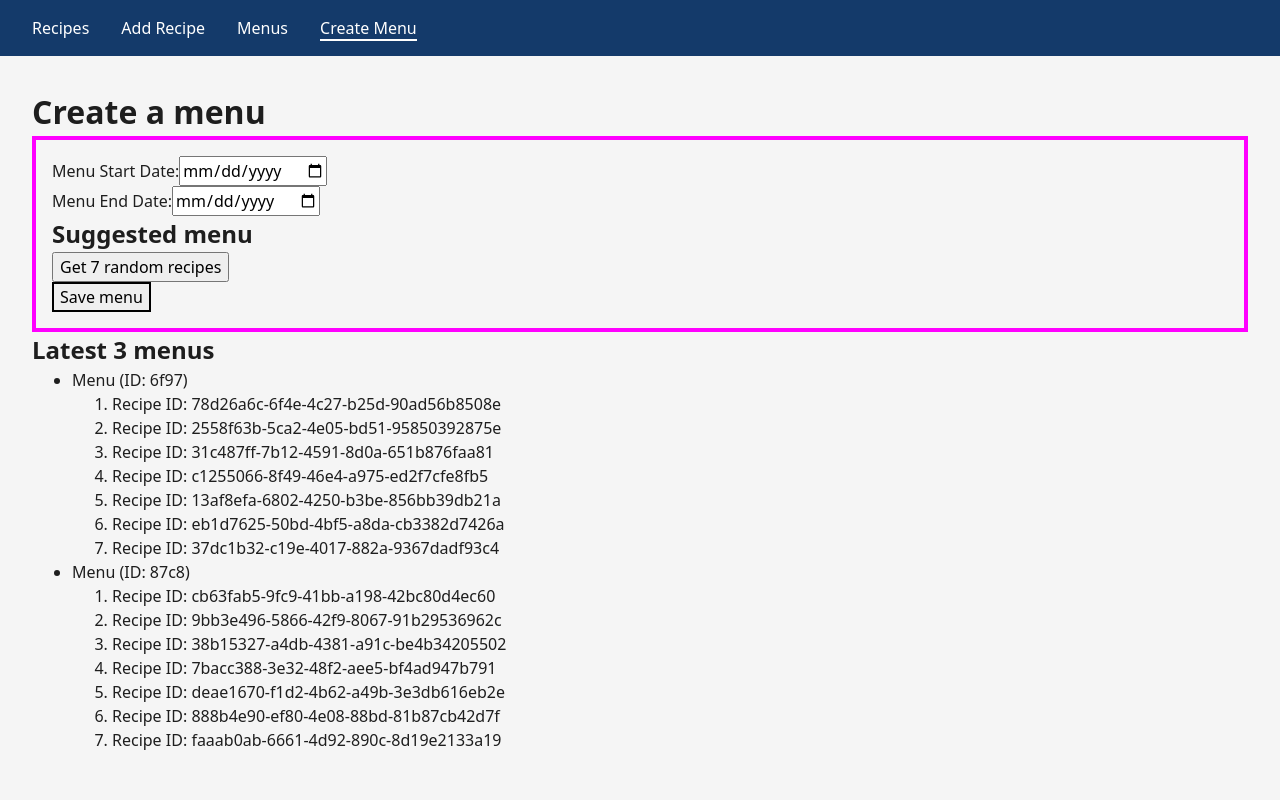
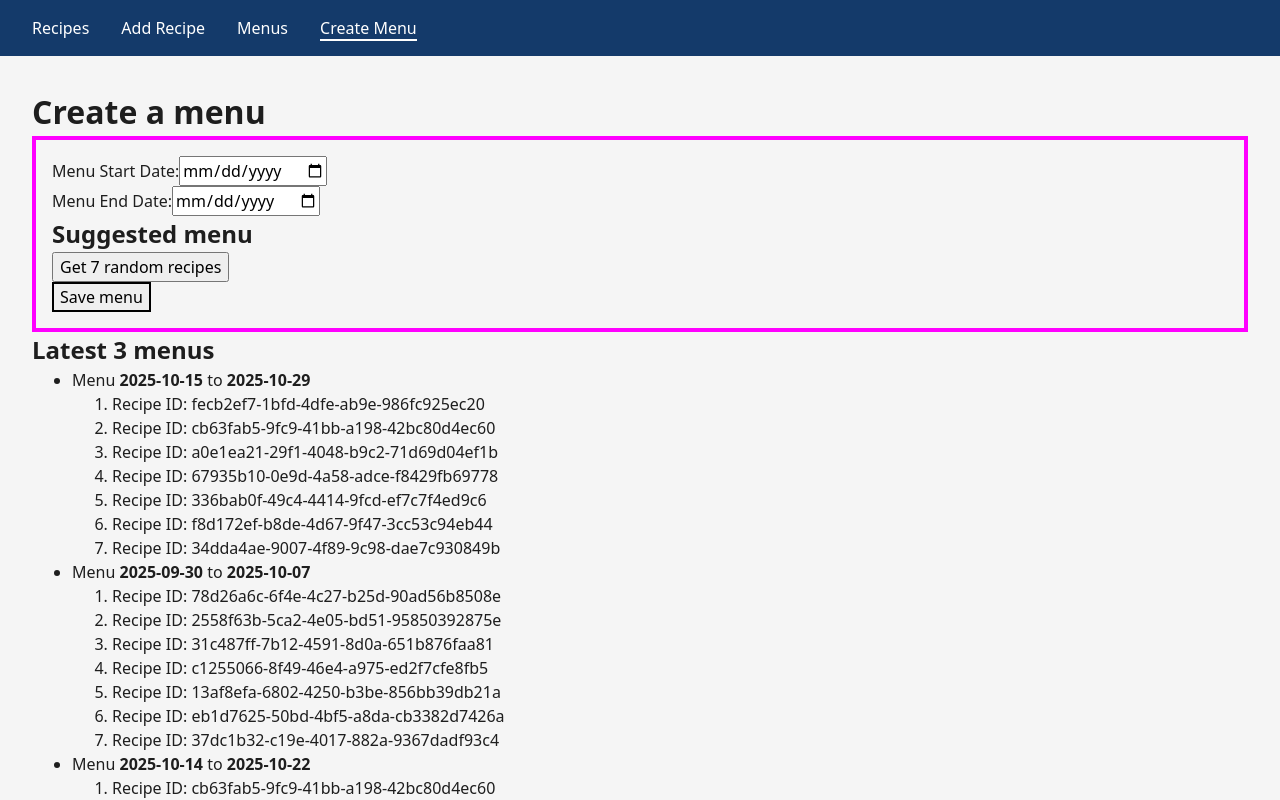
Before and after one commit to bea94k/hat-menu-v0.2, a React (Vite) app in the folder hat-menu/: page /create-menu in a window 1280 px wide. Shown: the top 800 px of the page. Built offline with nearby package versions, Linux system fonts and the light colour scheme; data requests are answered from the project's data file.

Commit message:
Display menus with dates instead of IDs, adjust date schema in menus

```diff
--- /dev/null
+++ b/hat-menu/src/components/MenuCard.tsx
@@ -0,0 +1,21 @@
+import type { Menu } from '../schemas/Menus';
+
+interface Props {
+    menu: Menu;
+}
+
+const MenuCard = ({ menu }: Props) => (
+    <div>
+        Menu{' '}
+        <span style={{ fontWeight: 'bold' }}>{menu.startDate.slice(0, 10)}</span>
+        {' '}to{' '}
+        <span style={{ fontWeight: 'bold' }}>{menu.endDate.slice(0, 10)}</span>
+        <ol>
+            {menu.recipes.map(recipe => (
+                <li key={recipe}>Recipe ID: {recipe}</li>
+            ))}
+        </ol>
+    </div>
+);
+
+export default MenuCard;
--- a/hat-menu/src/data/db.json
+++ b/hat-menu/src/data/db.json
@@ -631,6 +631,20 @@
       ],
       "startDate": "2025-09-30T21:00:00.000Z",
       "endDate": "2025-10-07T21:00:00.000Z"
+    },
+    {
+      "id": "c2d0",
+      "recipes": [
+        "fecb2ef7-1bfd-4dfe-ab9e-986fc925ec20",
+        "cb63fab5-9fc9-41bb-a198-42bc80d4ec60",
+        "a0e1ea21-29f1-4048-b9c2-71d69d04ef1b",
+        "67935b10-0e9d-4a58-adce-f8429fb69778",
+        "336bab0f-49c4-4414-9fcd-ef7c7f4ed9c6",
+        "f8d172ef-b8de-4d67-9f47-3cc53c94eb44",
+        "34dda4ae-9007-4f89-9c98-dae7c930849b"
+      ],
+      "startDate": "2025-10-15T21:00:00.000Z",
+      "endDate": "2025-10-29T22:00:00.000Z"
     }
   ],
   "ingredients": [
--- a/hat-menu/src/pages/CreateMenuPage.tsx
+++ b/hat-menu/src/pages/CreateMenuPage.tsx
@@ -1,5 +1,6 @@
 import { useMenus } from '../data/menusApi';
 import CreateMenuForm from '../components/CreateMenuForm';
+import MenuCard from '../components/MenuCard';
 
 const CreateMenuPage = () => {
     const { menus, isLoading, isError } = useMenus();
@@ -19,12 +20,7 @@ const CreateMenuPage = () => {
                             <ul>
                                 {latestMenus.map(menu => (
                                     <li key={menu.id}>
-                                        Menu (ID: {menu.id})
-                                        <ol>
-                                            {menu.recipes.map(recipe => (
-                                                <li key={recipe}>Recipe ID: {recipe}</li>
-                                            ))}
-                                        </ol>
+                                        <MenuCard menu={menu} />
                                     </li>
                                 ))}
                             </ul>
--- a/hat-menu/src/pages/MenusPage.tsx
+++ b/hat-menu/src/pages/MenusPage.tsx
@@ -1,3 +1,4 @@
+import MenuCard from '../components/MenuCard';
 import { useMenus } from '../data/menusApi';
 
 const MenusPage = () => {
@@ -15,12 +16,7 @@ const MenusPage = () => {
                             <ul>
                                 {menus.reverse().map(menu => (
                                     <li key={menu.id}>
-                                        Menu (ID: {menu.id})
-                                        <ul>
-                                            {menu.recipes.map(recipe => (
-                                                <li key={recipe}>Recipe ID: {recipe}</li>
-                                            ))}
-                                        </ul>
+                                        <MenuCard menu={menu} />
                                     </li>
                                 ))}
                             </ul>
--- a/hat-menu/src/schemas/Menus.ts
+++ b/hat-menu/src/schemas/Menus.ts
@@ -4,17 +4,16 @@ import { RecipeSchema } from './Recipes';
 const MenuSchema = object({
     recipes: array().of(string().uuid()).required(),
     id: string().uuid().required(),
-    startDate: date().required(),
-    endDate: date().required().when('startDate', (startDate, yup) => startDate && yup.min(startDate, 'End date must be later than start date')),
+    startDate: string().required(), // stringified ISO date
+    endDate: string().required() // stringified ISO date
 });
 type Menu = InferType<typeof MenuSchema>;
 
 const MenuFormSchema = object({
-    startDate: MenuSchema.fields.startDate,
-    endDate: MenuSchema.fields.endDate,
+    startDate: date().required(),
+    endDate: date().required().when('startDate', (startDate, yup) => startDate && yup.min(startDate, 'End date must be later than start date')),
     recipes: array().of(RecipeSchema),
 });
-/* const MenuFormSchema = MenuSchema.omit(['id']); */
 type MenuForm = InferType<typeof MenuFormSchema>;
 
 export { MenuFormSchema, MenuSchema };
```
Also changed, not shown: 1 other file (tests, documents, lock files or other folders).
